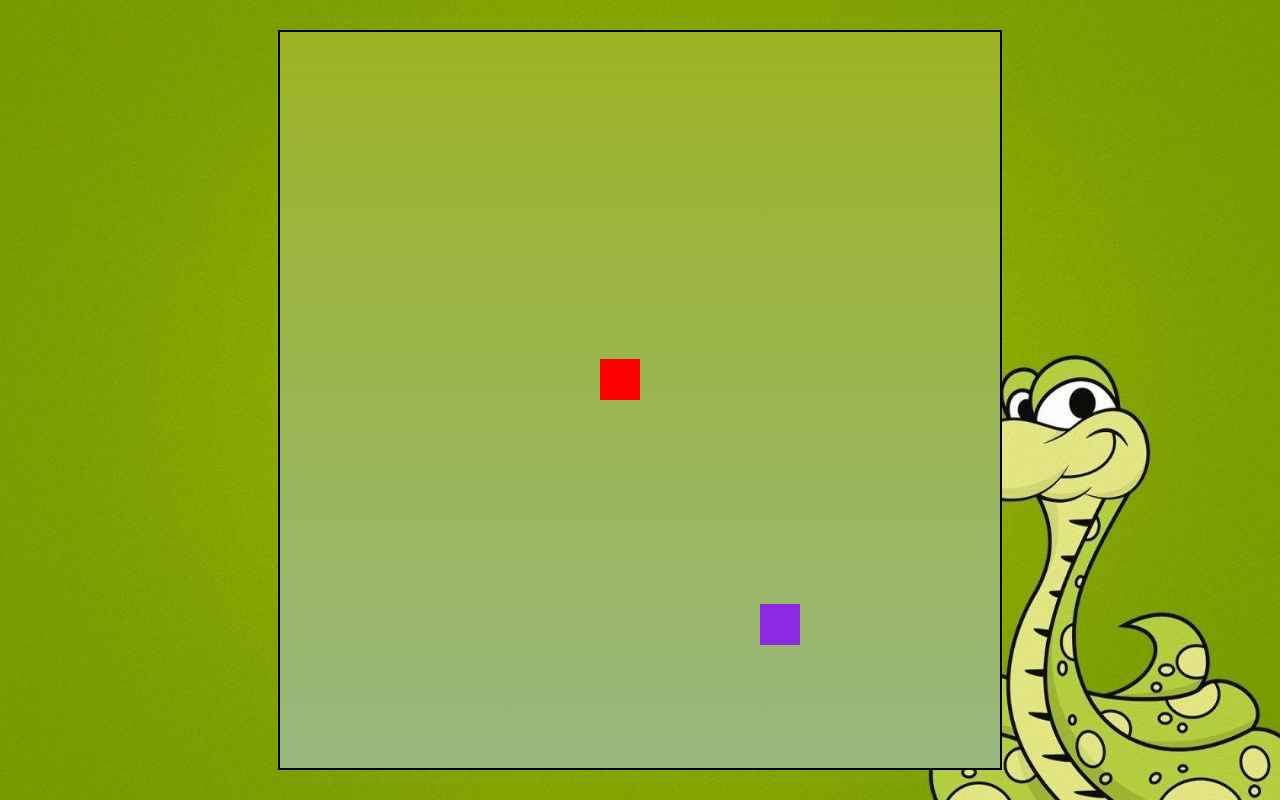
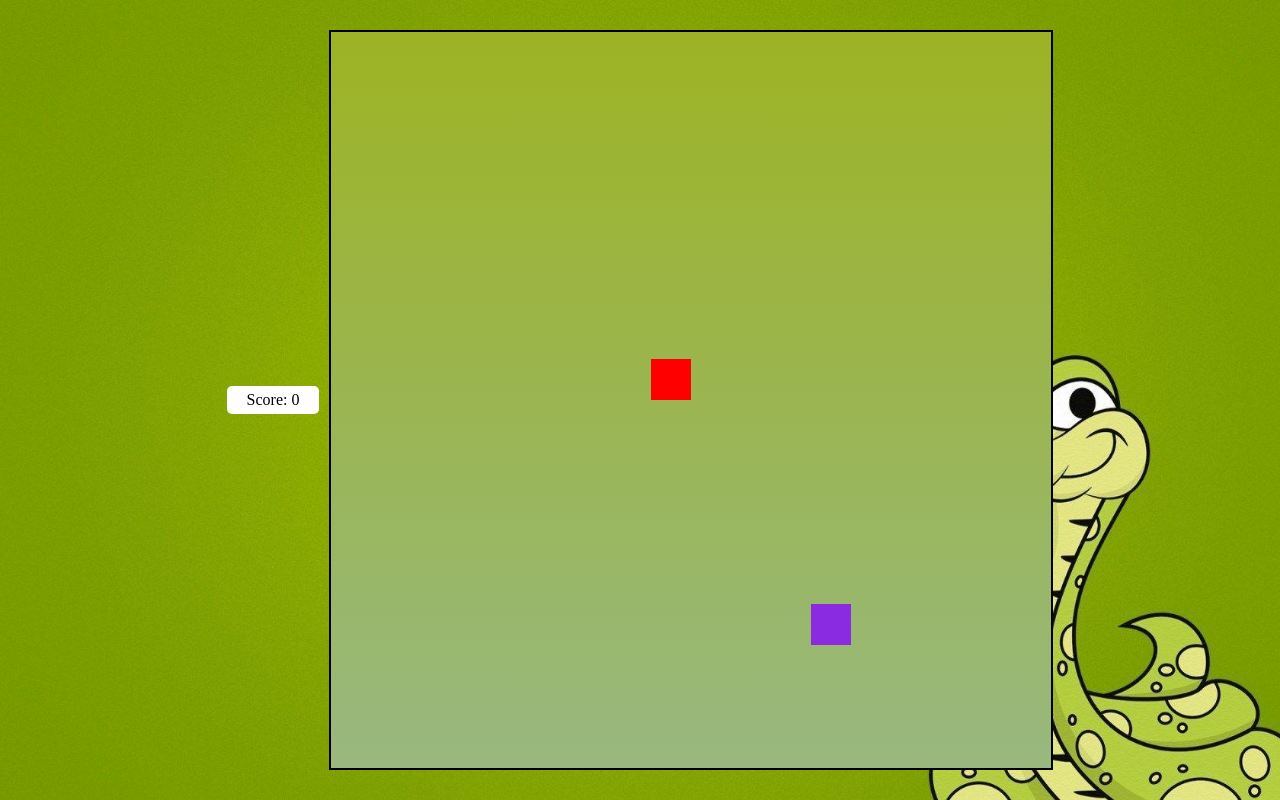
Before and after one commit to vsraju1/SnakeGame, a plain HTML site: page index.html in a window 1280 px wide. Drawn offline with Linux system fonts and the light colour scheme.

Commit message:
Add files via upload

```diff
--- a/index.html
+++ b/index.html
@@ -8,7 +8,12 @@
 </head>
 <body>
     <div class="body">
-        <div id="board" class="board"></div>
+        <div class="score">
+            Score: 0
+        </div>
+        <div id="board" class="board">
+
+        </div>
     </div>
 
 <script src="./index.js"></script>
--- a/index.js
+++ b/index.js
@@ -7,6 +7,7 @@ const musicSOund = new Audio("./music/music.mp3");
 let speed = 4;
 let lastPaintTime = 0;
 let score = 0;
+let scoreDisplay = document.querySelector(".score")
 
 let snakeArre = [{ x: 9, y: 9}];
 food = { x: 13, y: 15 };
@@ -52,10 +53,14 @@ function gameEngine() {
     snakeArre = [{x:9,y:9}];
     musicSOund.play();
     score = 0;
+    scoreDisplay.innerHTML = "Score: " + score
   }
 
   // ii. If snake has eaten the food, then score should increase and regenerate the food
   if (snakeArre[0].y === food.y && snakeArre[0].x === food.x){
+    score = score+1
+    scoreDisplay.innerHTML = "Score: " +score;
+    console.log(score)
     foodSound.play()
     snakeArre.unshift({x: snakeArre[0].x + inputDir.x, y: snakeArre[0].y + inputDir.y})
     let a = 2;
--- a/style.css
+++ b/style.css
@@ -33,3 +33,11 @@
 .head{
     background-color: red;
 }
+.score {
+    padding: 5px 20px;
+    width: fit-content;
+    height: fit-content;
+    background-color: white;
+    border-radius: 5px;
+    margin-right: 10px;
+}
```
